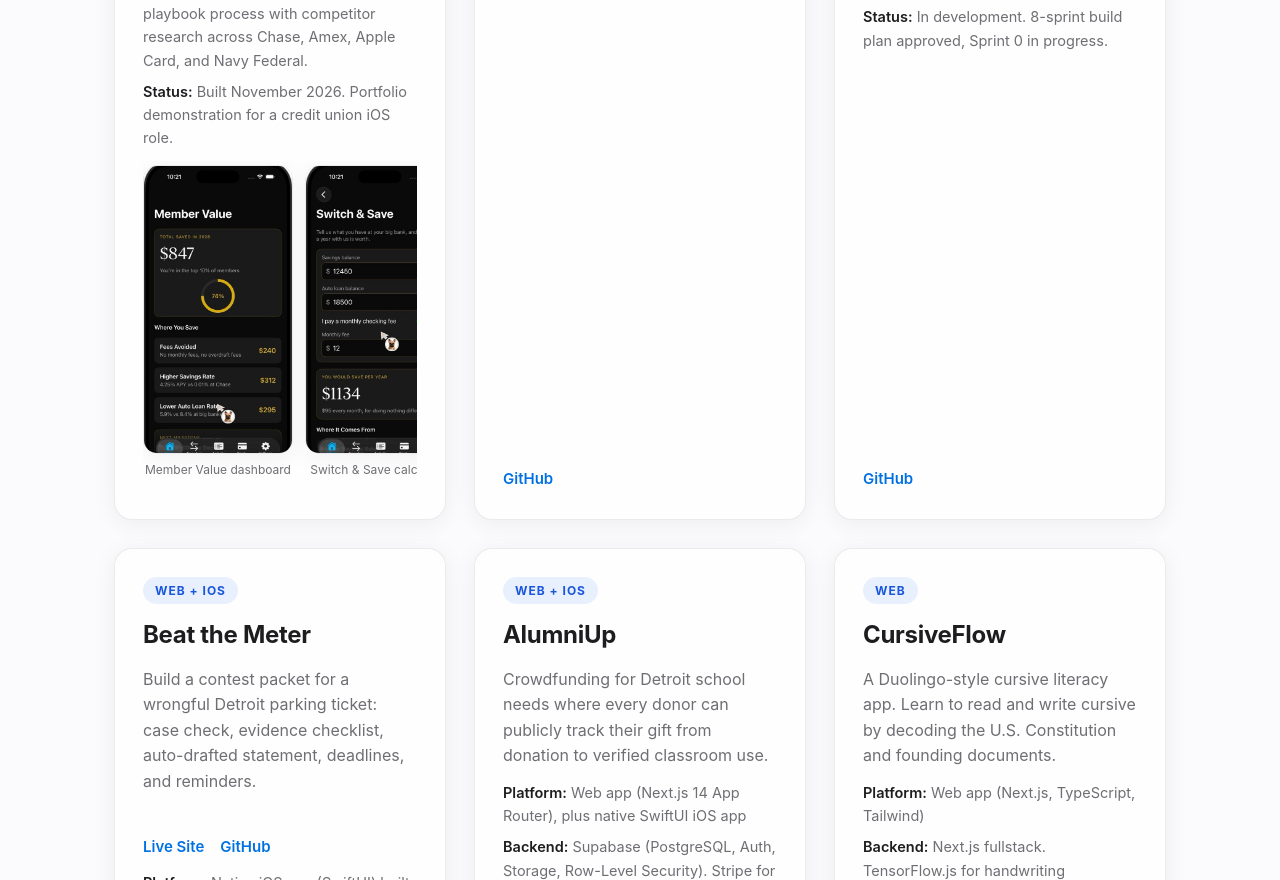
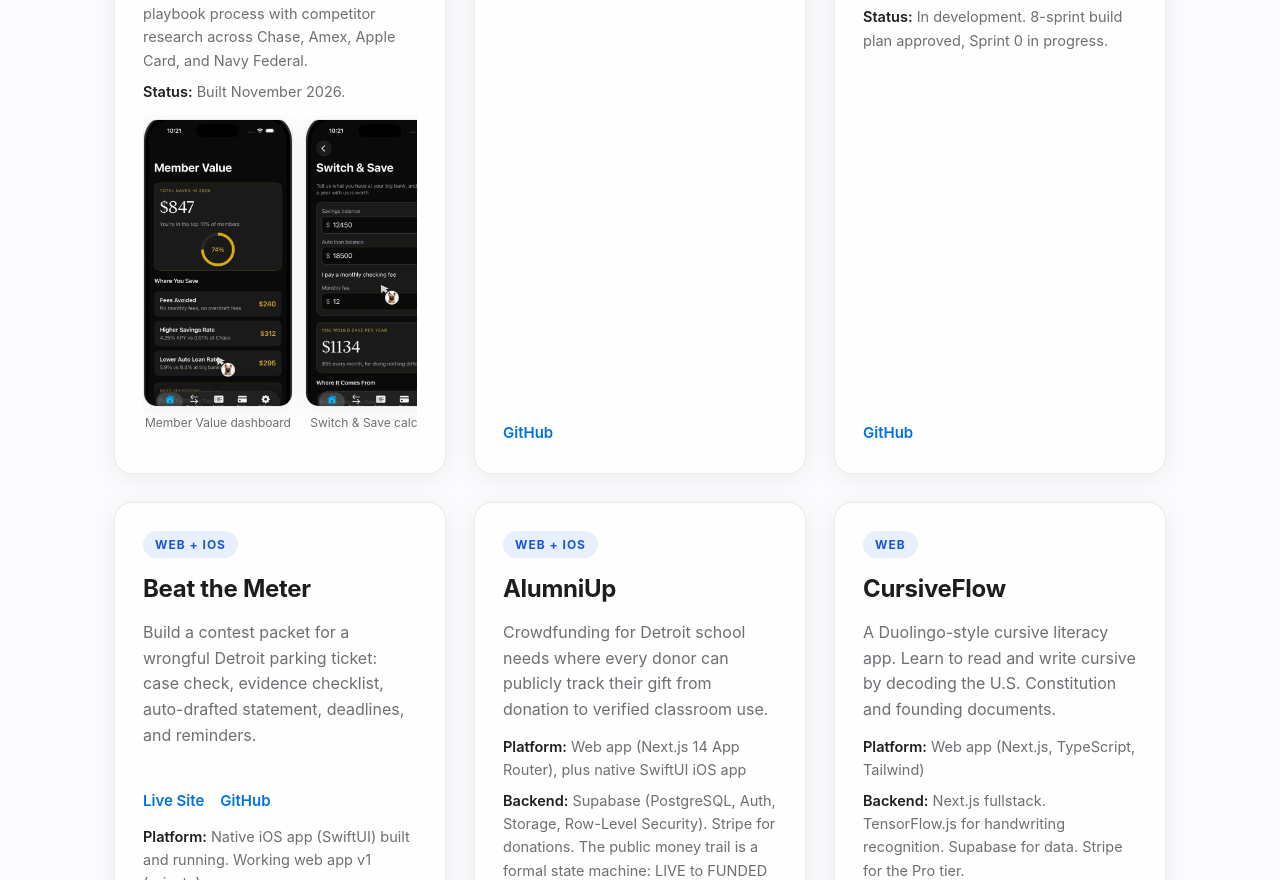
Before and after one commit to RISHAOFFICIAL/portfolio, a plain HTML site: page index.html in a window 1280 px wide. Shown: the part 1531-2411 px from the top of the page. Drawn offline with Linux system fonts and the light colour scheme.

Commit message:
Remove iOS role mention from Banking App card

```diff
--- a/index.html
+++ b/index.html
@@ -62,7 +62,7 @@
           <span><strong>Platform:</strong> iOS native, Swift/SwiftUI, iOS 17 minimum</span>
           <span><strong>Backend:</strong> SwiftData on-device storage for accounts, transactions, and cards. Local-first sample data.</span>
           <span><strong>UX/UI:</strong> Luxury dark theme, midnight black with brushed gold accents, serif display type for balances. Member Value Dashboard with gold progress rings: $847 saved in 2026 across fees avoided, higher savings rate, and lower auto loan rate. Face ID login with PIN fallback, transfers, transactions, card lock, bill pay, mobile check deposit, and loan payments. Built through the full playbook process with competitor research across Chase, Amex, Apple Card, and Navy Federal.</span>
-          <span><strong>Status:</strong> Built November 2026. Portfolio demonstration for a credit union iOS role.</span>
+          <span><strong>Status:</strong> Built November 2026.</span>
         </div>
         <div class="screenshots">
           <figure><img src="images/banking-app/home-dashboard.jpg" alt="Banking App Member Value dashboard showing $847 saved in 2026" loading="lazy"><figcaption>Member Value dashboard</figcaption></figure>
```
